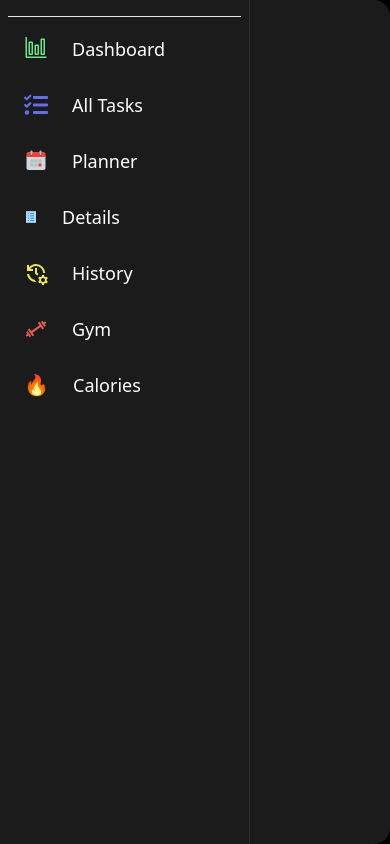
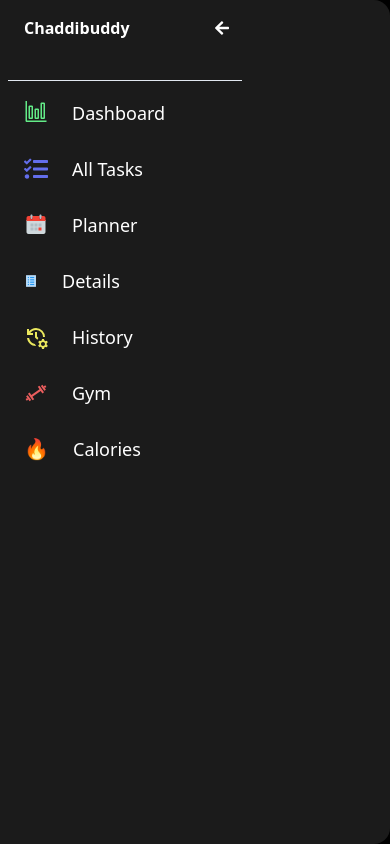
Before and after one commit to BorutoUzu007/Chaddibuddy, a Next.js app: page /dashboard in a window 390 px wide. Built offline with nearby package versions, Linux system fonts and the light colour scheme; no server answers.

Commit message:
refactored for mobile responsiveness

```diff
--- a/app/(platform)/all-tasks/page.tsx
+++ b/app/(platform)/all-tasks/page.tsx
@@ -12,7 +12,7 @@ export interface AllTasksProps {
 
 function AllTasks({searchParams}: AllTasksProps) {
   return (
-    <div className='py-9 w-full px-4'>
+    <div className='w-full px-4 py-9'>
       <div className="pl-16 flex justify-around">
         <p className='text-white text-2xl font-bold'>
           Todo List
--- a/app/(platform)/layout.tsx
+++ b/app/(platform)/layout.tsx
@@ -15,7 +15,7 @@ export default function RootLayout({
   children: React.ReactNode;
 }>) {
   return (
-        <div className="flex bg-[#1b1b1b] h-full rounded-2xl w-full">
+        <div className="flex bg-[#1b1b1b] h-full rounded-2xl w-full ">
           {/* <ResizablePanelGroup
             direction="horizontal"
           >
--- a/components/platform/navbar/toggle.tsx
+++ b/components/platform/navbar/toggle.tsx
@@ -12,7 +12,7 @@ export const Toggle = () => {
     return (
         <>
             {collapsed && (
-                <div className="w-full hidden lg:flex items-center justify-center pt-4 mb-4">
+                <div className="w-full lg:flex items-center justify-center pt-4 mb-4">
                     <Hint label={label} side="right" asChild>
                         <Button onClick={onExpand} variant="ghost" className="h-auto p-2">
                             <FaArrowRight className="h-4 w-4" color="white" />
@@ -21,7 +21,7 @@ export const Toggle = () => {
                 </div>
             )}
             {!collapsed && (
-                <div className="p-3 pl-6 mb-2 hidden lg:flex items-center w-full">
+                <div className="p-3 pl-6 mb-2 flex items-center w-full">
                     <p className="font-semibold text-primary text-white">
                         Chaddibuddy
                     </p>
--- a/components/platform/navbar/wrapper.tsx
+++ b/components/platform/navbar/wrapper.tsx
@@ -11,7 +11,7 @@ export const Wrapper = ({children}: WrapperProps) => {
     const {collapsed} = useNavSidebar((state) => state)
     return (
         <aside className={cn(
-            "fixed left-0 flex flex-col w-[70px] lg:w-60 bg-[#1b1b1b] border-r border-[#2D2E35]",
+            "fixed flex flex-col w-[70px] lg:w-60 bg-[#1b1b1b] lg:border-r lg:border-[#2D2E35]",
             collapsed && 'lg:w-[70px] static'
         )}>
             {children}
```
